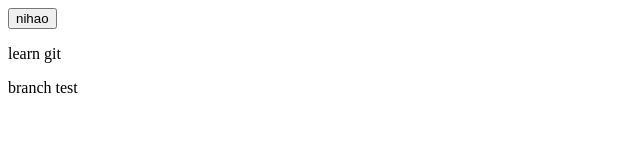
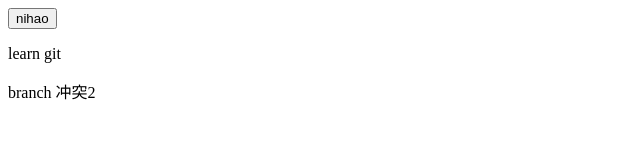
Before and after one commit to YEFY314/test, a plain HTML site: page index.html in a window 1280 px wide. Shown: the full height of the page, 0-640 px from the left. Drawn offline with Linux system fonts and the light colour scheme.

Commit message:
chongtu2

```diff
--- a/index.html
+++ b/index.html
@@ -7,6 +7,6 @@
 <body>
 <button>nihao</button>
 <p>learn git</p>
-<p>branch test</p>
+<p>branch 冲突2</p>
 </body>
 </html>
```
